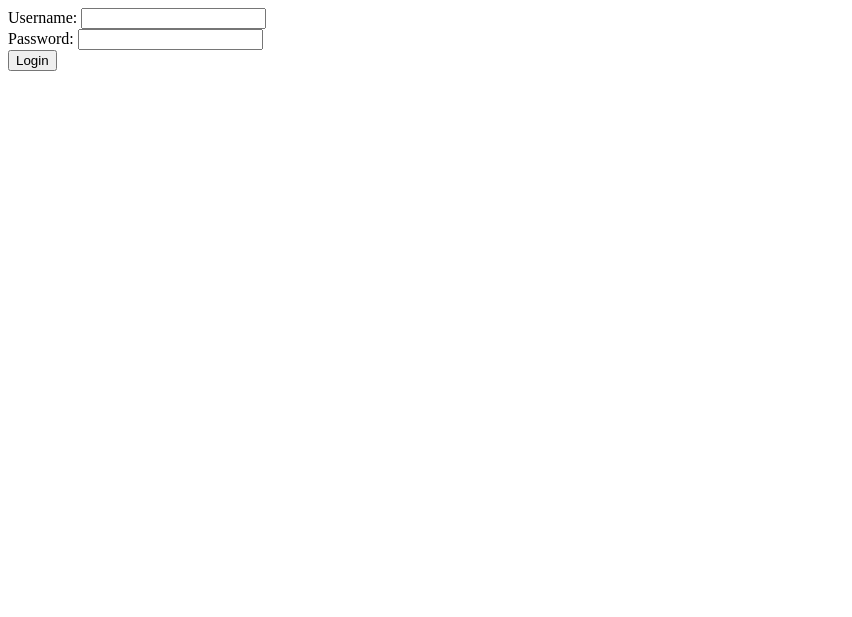
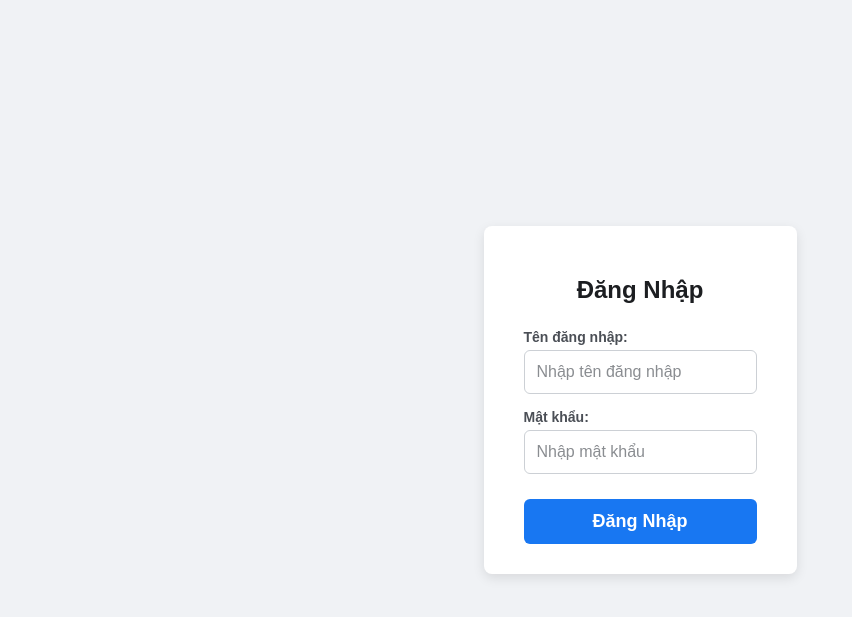
Before and after one commit to khanhnat2710/project1, a PHP site: page /login.php in a window 1280 px wide. Shown: the top 617 px of the page, without its empty margins (0-852 px from the left). Run offline with PHP 8.4, Linux system fonts and the light colour scheme.

Commit message:
them css cho login

```diff
--- a/project/admin/login/login.php
+++ b/project/admin/login/login.php
@@ -4,6 +4,103 @@
     <meta charset="UTF-8">
     <meta name="viewport" content="width=device-width, initial-scale=1.0">
     <title>login</title>
+    <style>
+        /* Thiết lập cơ bản cho trang */
+        body {
+            font-family: Arial, sans-serif; /* Font chữ */
+            background-color: #f0f2f5; /* Màu nền nhẹ nhàng */
+            display: flex; /* Sử dụng Flexbox để căn giữa */
+            justify-content: center; /* Căn giữa theo chiều ngang */
+            align-items: center; /* Căn giữa theo chiều dọc */
+            min-height: 100vh; /* Chiều cao tối thiểu bằng màn hình */
+            margin: 0; /* Xóa margin mặc định */
+        }
+
+        /* Container chứa form */
+        .login-container {
+            background-color: #ffffff; /* Nền trắng */
+            padding: 30px 40px; /* Khoảng đệm bên trong (trên dưới 30px, trái phải 40px) */
+            border-radius: 8px; /* Bo tròn góc */
+            box-shadow: 0 4px 12px rgba(0, 0, 0, 0.1); /* Đổ bóng nhẹ */
+            width: 100%; /* Chiếm toàn bộ chiều rộng nếu có thể */
+            max-width: 400px; /* Chiều rộng tối đa */
+            box-sizing: border-box; /* Đảm bảo padding không làm tăng kích thước tổng */
+        }
+
+        /* Tiêu đề form */
+        .login-container h2 {
+            text-align: center; /* Căn giữa chữ */
+            margin-bottom: 25px; /* Khoảng cách dưới tiêu đề */
+            color: #1c1e21; /* Màu chữ tối */
+            font-size: 24px; /* Cỡ chữ */
+        }
+
+        /* Nhóm label và input */
+        .form-group {
+            margin-bottom: 15px; /* Khoảng cách giữa các nhóm */
+        }
+
+        /* Nhãn (label) */
+        .form-group label {
+            display: block; /* Hiển thị dạng block (chiếm 1 dòng) */
+            margin-bottom: 5px; /* Khoảng cách dưới label */
+            font-weight: bold; /* Chữ đậm */
+            color: #4b4f56; /* Màu chữ */
+            font-size: 14px; /* Cỡ chữ */
+        }
+
+        /* Ô nhập liệu */
+        .form-group input[type="text"],
+        .form-group input[type="password"] {
+            width: 100%; /* Chiếm toàn bộ chiều rộng của container cha */
+            padding: 12px; /* Khoảng đệm bên trong ô input */
+            border: 1px solid #ccd0d5; /* Viền xám nhạt */
+            border-radius: 6px; /* Bo góc nhẹ */
+            box-sizing: border-box; /* Đảm bảo padding không làm tăng kích thước */
+            font-size: 16px; /* Cỡ chữ trong ô input */
+        }
+
+        /* Placeholder text style */
+        .form-group input::placeholder {
+            color: #8a8d91;
+        }
+
+        /* Nút đăng nhập */
+        .login-button {
+            width: 100%; /* Chiếm toàn bộ chiều rộng */
+            padding: 12px; /* Khoảng đệm */
+            background-color: #1877f2; /* Màu nền xanh dương (giống Facebook) */
+            color: white; /* Màu chữ trắng */
+            border: none; /* Bỏ viền */
+            border-radius: 6px; /* Bo góc */
+            font-size: 18px; /* Cỡ chữ */
+            font-weight: bold; /* Chữ đậm */
+            cursor: pointer; /* Con trỏ hình bàn tay khi di chuột vào */
+            transition: background-color 0.3s ease; /* Hiệu ứng chuyển màu nền mượt mà */
+            margin-top: 10px; /* Khoảng cách phía trên nút */
+        }
+
+        /* Hiệu ứng khi di chuột vào nút */
+        .login-button:hover {
+            background-color: #166fe5; /* Màu nền đậm hơn một chút */
+        }
+
+        /* Phần tùy chọn (Quên mật khẩu) */
+        .options {
+            text-align: center; /* Căn giữa */
+            margin-top: 20px; /* Khoảng cách phía trên */
+        }
+
+        .options a {
+            color: #1877f2; /* Màu chữ link */
+            text-decoration: none; /* Bỏ gạch chân */
+            font-size: 14px; /* Cỡ chữ */
+        }
+
+        .options a:hover {
+            text-decoration: underline; /* Thêm gạch chân khi di chuột */
+        }
+    </style>
 </head>
 <body>
     <!-- <?php
@@ -13,9 +110,23 @@
         }
     ?> -->
     <form method="post" action="login-process.php">
-        <label for="username">Username: </label><input type="text" name="username" id="username"><br>
-        <label for="password">Password: </label><input type="password" name="password" id="password"><br>
-        <button>Login</button>
+    <div class="login-container">
+        <h2>Đăng Nhập</h2>
+        <form action="#" method="post"> <!-- Thay đổi action="#" nếu cần gửi dữ liệu đi đâu đó -->
+            <div class="form-group">
+                <label for="username">Tên đăng nhập:</label>
+                <input type="text" id="username" name="username" required placeholder="Nhập tên đăng nhập">
+            </div>
+            <div class="form-group">
+                <label for="password">Mật khẩu:</label>
+                <input type="password" id="password" name="password" required placeholder="Nhập mật khẩu">
+            </div>
+            <button type="submit" class="login-button">Đăng Nhập</button>
+            <!-- <div class="options">
+                <a href="#">Quên mật khẩu?</a>
+            </div> -->
+        </form>
+    </div>
     </form>
 </body>
 </html>
--- a/project/customer/menu.php
+++ b/project/customer/menu.php
@@ -43,7 +43,6 @@
             foreach ($products as $product){
         ?>
   <section class="products">
-    <h2>Sản phẩm nổi bật</h2>
     <div class="product-grid">
       <!-- Mỗi sản phẩm được bọc trong thẻ <a> chuyển hướng tới trang chi tiết tương ứng -->
       <a href="product.php?id=<?php echo $product["PRD_ID"]; ?>" class="product">
@@ -51,7 +50,6 @@
         <h3><?php echo $product['NAME'] ?></h3>
         <p><?php echo $product['PRICE']; ?></p>
       </a>
-
     </div>
   </section>
         <?php
```
